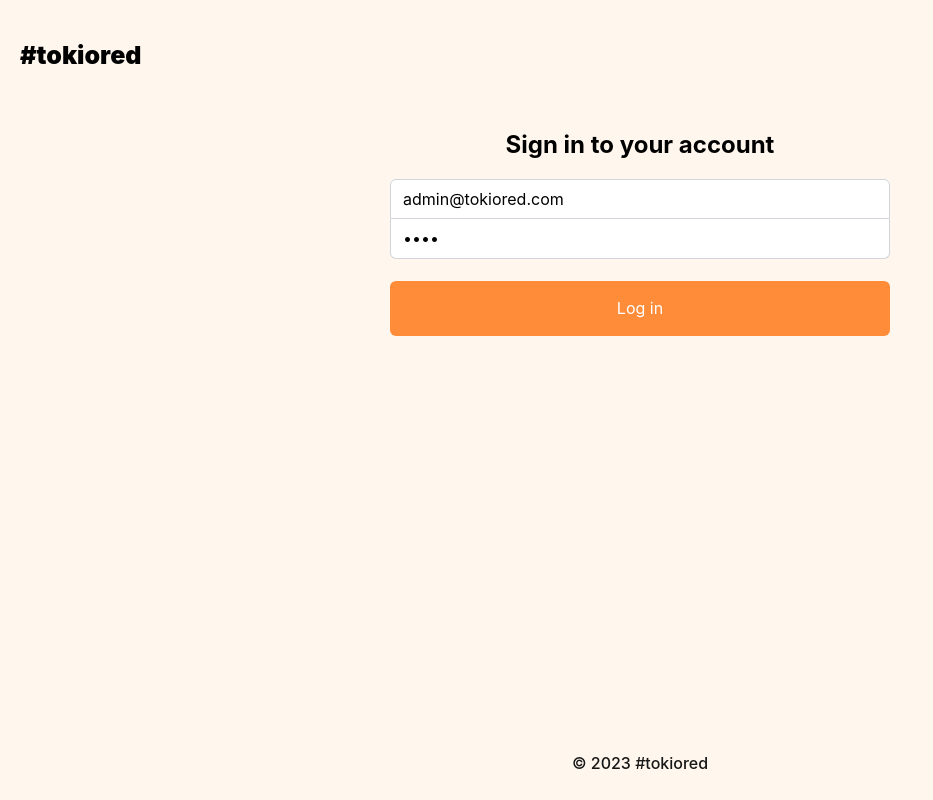
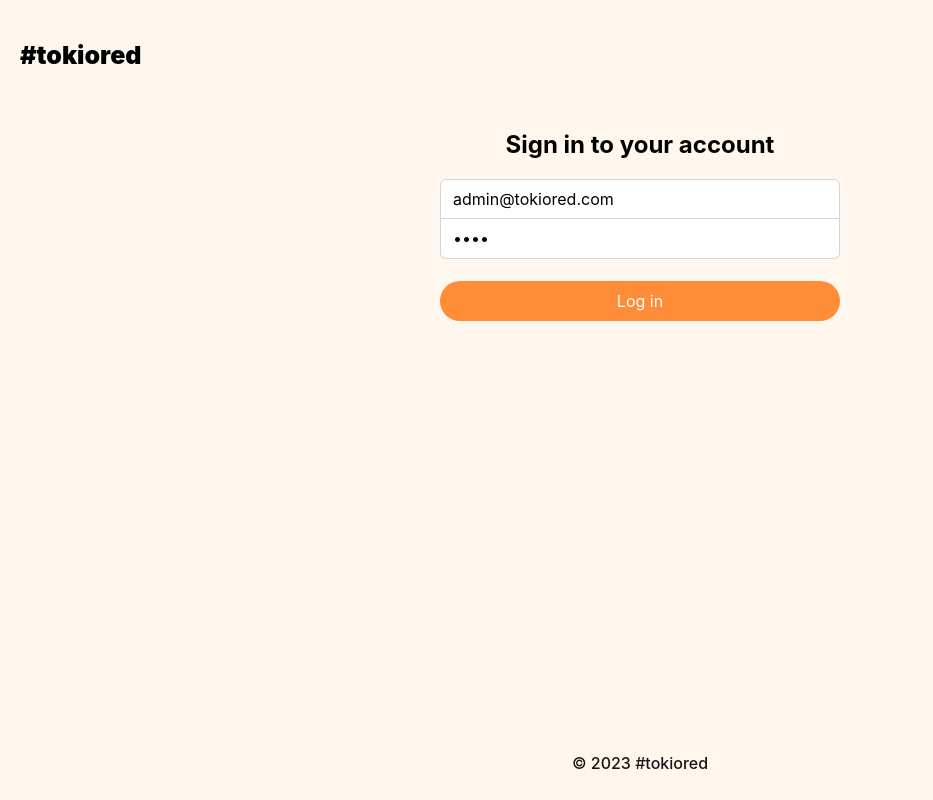
Before and after one commit to tokiored/react-authentication, a React (Vite) app: page /login in a window 1280 px wide. Shown: the whole page, without its empty margins (0-933 px from the left). Built offline with nearby package versions, Linux system fonts and the light colour scheme; what miragejs would draw is missing.

Commit message:
Improve button style

```diff
--- a/src/App.css
+++ b/src/App.css
@@ -150,7 +150,7 @@ p {
   display: flex;
   flex-direction: column;
   width: 100%;
-  max-width: 500px;
+  max-width: 400px;
 }
 
 .login-form > input {
@@ -182,12 +182,13 @@ p {
 button {
   background-color: #FF8C38;
   border: none;
-  border-radius: 6px;
-  height: 55px;
   margin-top: 22px;
   color: white;
   font-family: "Inter", sans-serif;
   font-size: 1rem;
+  height: 40px;
+  padding: 1px 22px;
+  border-radius: 20px;
 }
 button:hover{
   background-color: #e0782d;
@@ -197,10 +198,6 @@ button:hover{
   color: red;
 }
 
-.logout-button {
-  height: 40px;
-  padding: 1px 22px;
-}
 
 .not-found-container .link-button {
   width: 100%;
```
